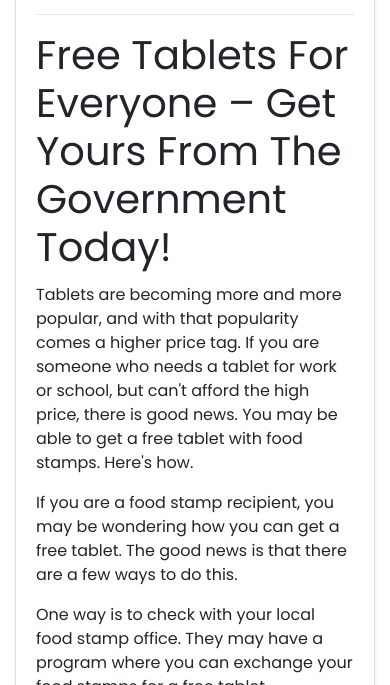
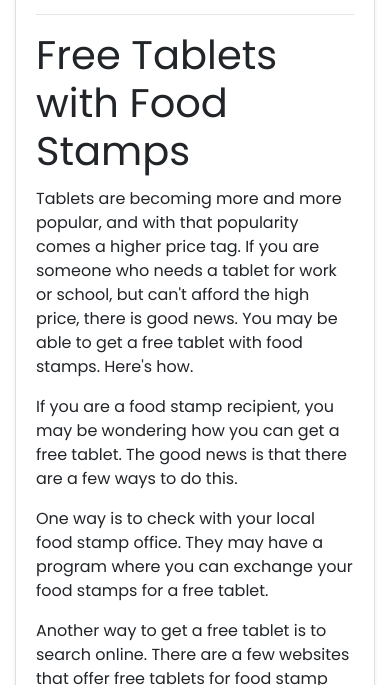
Before and after one commit to kristydiaz1992/bitbucket, a plain HTML site: page free-tablet-with-food-stamps.html in a window 390 px wide. Shown: the part 415-1100 px from the top of the page. Drawn offline with nearby package versions, Linux system fonts and the light colour scheme.

Commit message:
Update free-tablet-with-food-stamps.html

```diff
--- a/free-tablet-with-food-stamps.html
+++ b/free-tablet-with-food-stamps.html
@@ -7,7 +7,7 @@
         <!-- Bootstrap CSS -->
         <link rel="stylesheet" href="https://stackpath.bootstrapcdn.com/bootstrap/4.1.3/css/bootstrap.min.css" integrity="sha384-MCw98/SFnGE8fJT3GXwEOngsV7Zt27NXFoaoApmYm81iuXoPkFOJwJ8ERdknLPMO" crossorigin="anonymous">
         <link rel="stylesheet" type="text/css" href="css/blog.css">
-        <title>Free Government Tablet</title>
+        <title>Free Tablets with Food Stamps</title>
     </head>
     <body>
         <!-- navbar start -->
@@ -47,7 +47,7 @@
                         <div class="card-body">
                             <img class="card-img-top" src="img/free-tablet.jpg" alt="bootstrap simple blog">
                             <hr>
-                            <h1 class="card-title">Free Tablets For Everyone – Get Yours From The Government Today!</h1>
+                            <h1 class="card-title">Free Tablets with Food Stamps</h1>
                             <p class="card-text">
 
                                 Tablets are becoming more and more popular, and with that popularity comes a higher price tag. If you are someone who needs a tablet for work or school, but can't afford the high price, there is good news. You may be able to get a free tablet with food stamps. Here's how.
```
